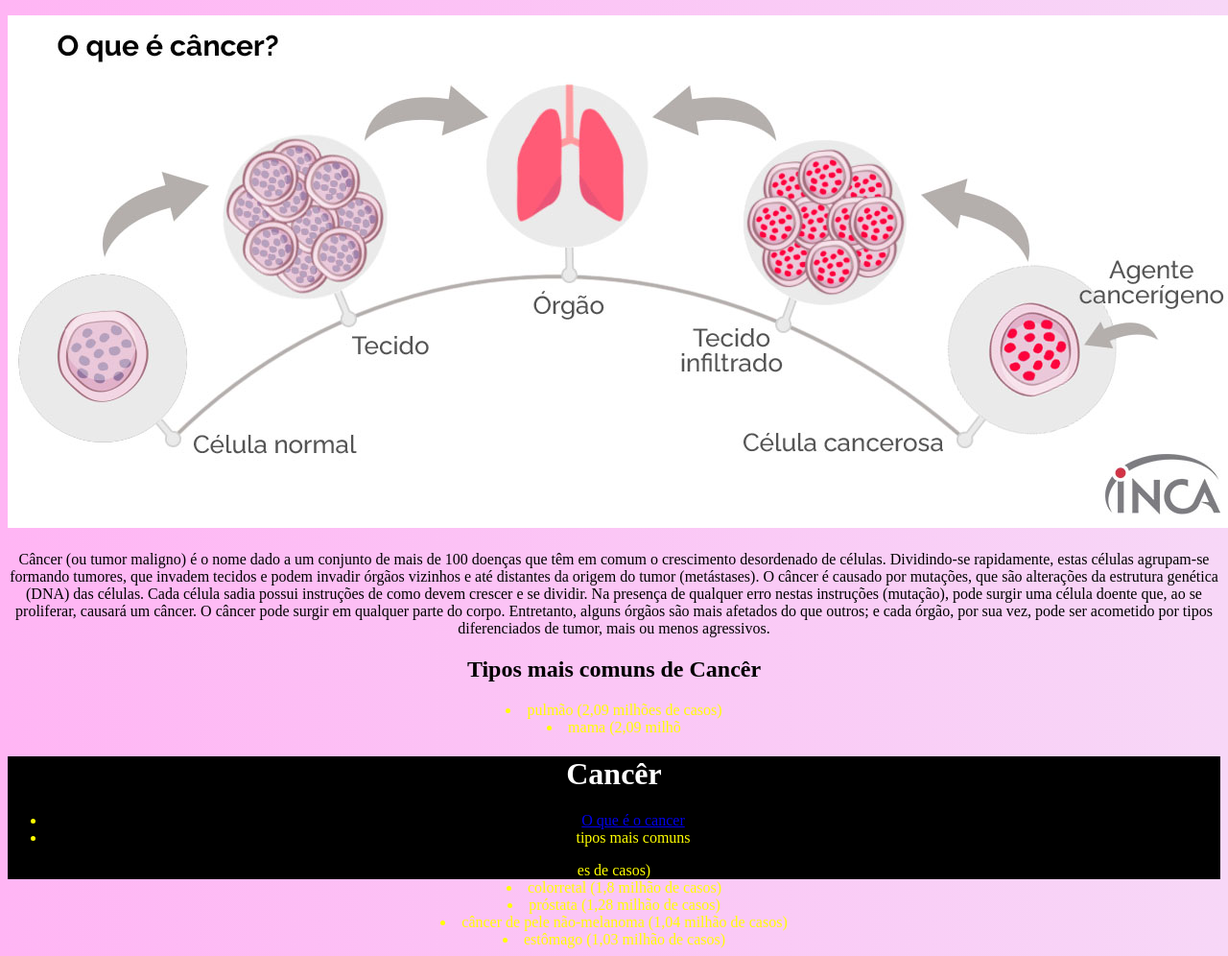
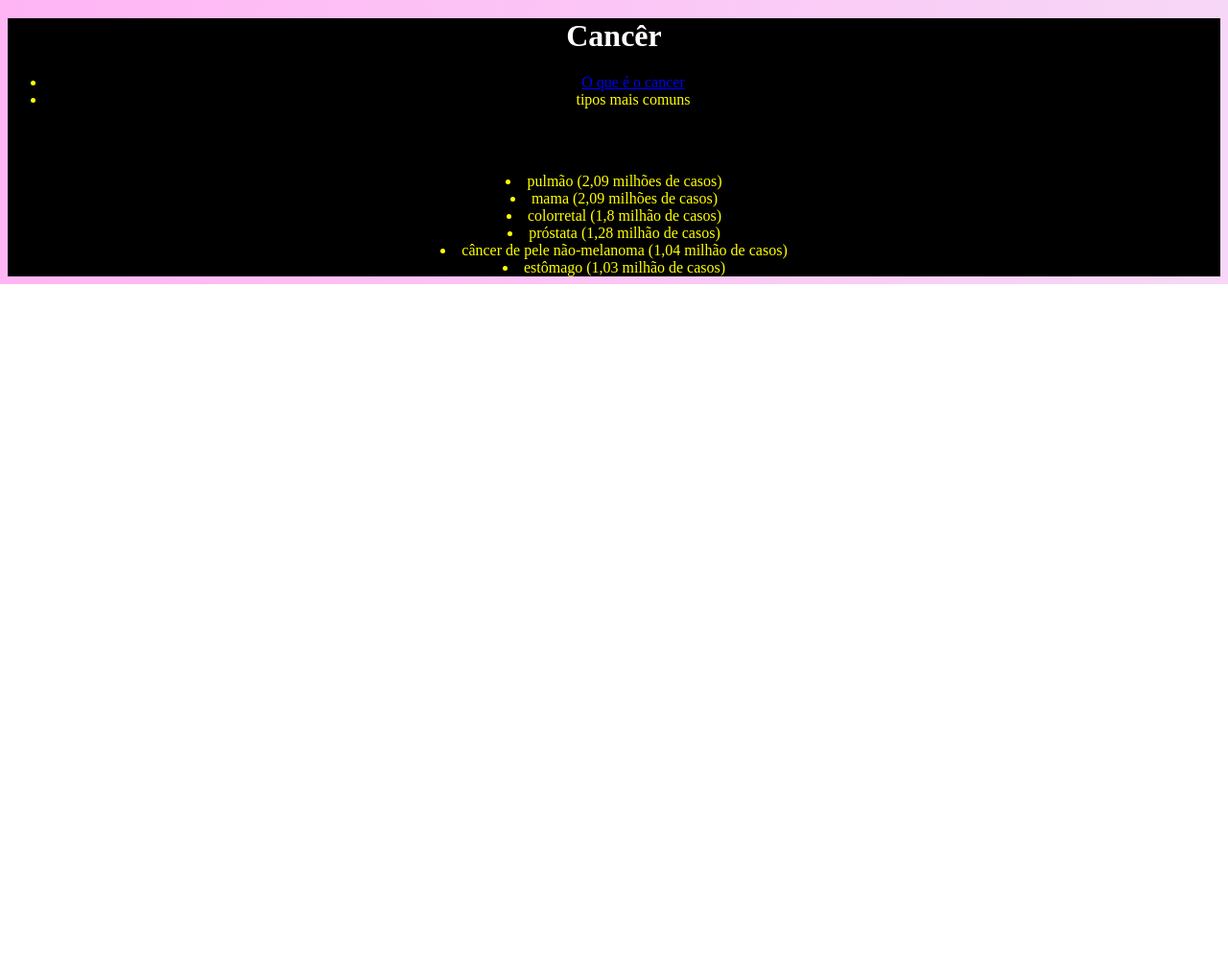
Before and after one commit to Aluninho07/Canc-r, a plain HTML site: page index.html in a window 1280 px wide. Shown: the part 749-1745 px from the top of the page at 96% size. After the commit the page ends 1045 px from the top, so only its background shows below. Drawn offline with Linux system fonts and the light colour scheme.

Commit message:
Add files via upload

```diff
--- a/index.html
+++ b/index.html
@@ -28,13 +28,7 @@
              As alterações podem ocorrer em genes especiais, denominados proto-oncogenes, que a princípio são inativos em células normais.
              Quando ativados, os proto-oncogenes tornam-se oncogenes, responsáveis por transformar as células normais em células cancerigenas. </p>
 
-<h3> <img src="oqueecancercelulashd.jpg" alt=""></h3>
 
-         <p>Câncer (ou tumor maligno) é o nome dado a um conjunto de mais de 100 doenças que têm em comum o crescimento desordenado de células. Dividindo-se rapidamente, estas células agrupam-se formando tumores, que invadem tecidos e podem invadir órgãos vizinhos e até distantes da origem do tumor (metástases). O câncer é causado por mutações, que são alterações da estrutura genética (DNA) das células. Cada célula sadia possui instruções de como devem crescer e se dividir. Na presença de qualquer erro nestas instruções (mutação), pode surgir uma célula doente que, ao se proliferar, causará um câncer.   O câncer pode surgir em qualquer parte do corpo. Entretanto, alguns órgãos são mais afetados do que outros; e cada órgão, por sua vez, pode ser acometido por tipos diferenciados de tumor, mais ou menos agressivos.
-
-     <h2>Tipos mais comuns de Cancêr</h2>
-     <li> pulmão (2,09 milhões de casos) </li>
-     <li> mama (2,09 milhõ<!DOCTYPE html>
 <html lang="en" dir="ltr">
   <head>
     <meta charset="utf-8">
@@ -52,11 +46,13 @@
     </nav>
 
 
-es de casos)</li>
-     <li> colorretal (1,8 milhão de casos)</li>
-     <li> próstata (1,28 milhão de casos)</li>
-     <li> câncer de pele não-melanoma (1,04 milhão de casos)</li>
-     <li> estômago (1,03 milhão de casos)</li>
+    <h2>Tipos mais comuns de Cancêr</h2>
+    <li> pulmão (2,09 milhões de casos) </li>
+    <li> mama (2,09 milhões de casos)</li>
+    <li> colorretal (1,8 milhão de casos)</li>
+    <li> próstata (1,28 milhão de casos)</li>
+    <li> câncer de pele não-melanoma (1,04 milhão de casos)</li>
+    <li> estômago (1,03 milhão de casos)</li>
 
 
   </body>
```
Also changed, not shown: oque.html (+6 -1 lines).
